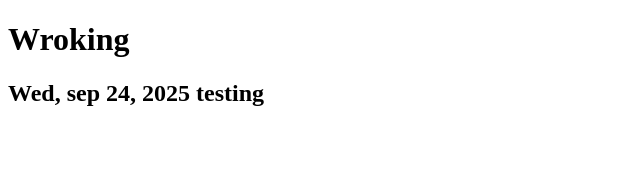
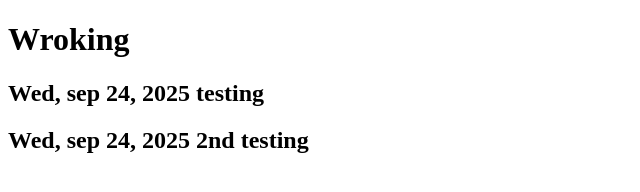
Before and after one commit to sauravkshrestha/git-test, a plain HTML site: page index.html in a window 1280 px wide. Shown: the whole page, without its empty margins (0-640 px from the left). Drawn offline with Linux system fonts and the light colour scheme.

Commit message:
2nd testing

```diff
--- a/index.html
+++ b/index.html
@@ -8,5 +8,6 @@
 <body>
   <h1>Wroking</h1>
   <h2>Wed, sep 24, 2025 testing</h2>
+  <h2>Wed, sep 24, 2025 2nd testing</h2>
 </body>
 </html>
```
